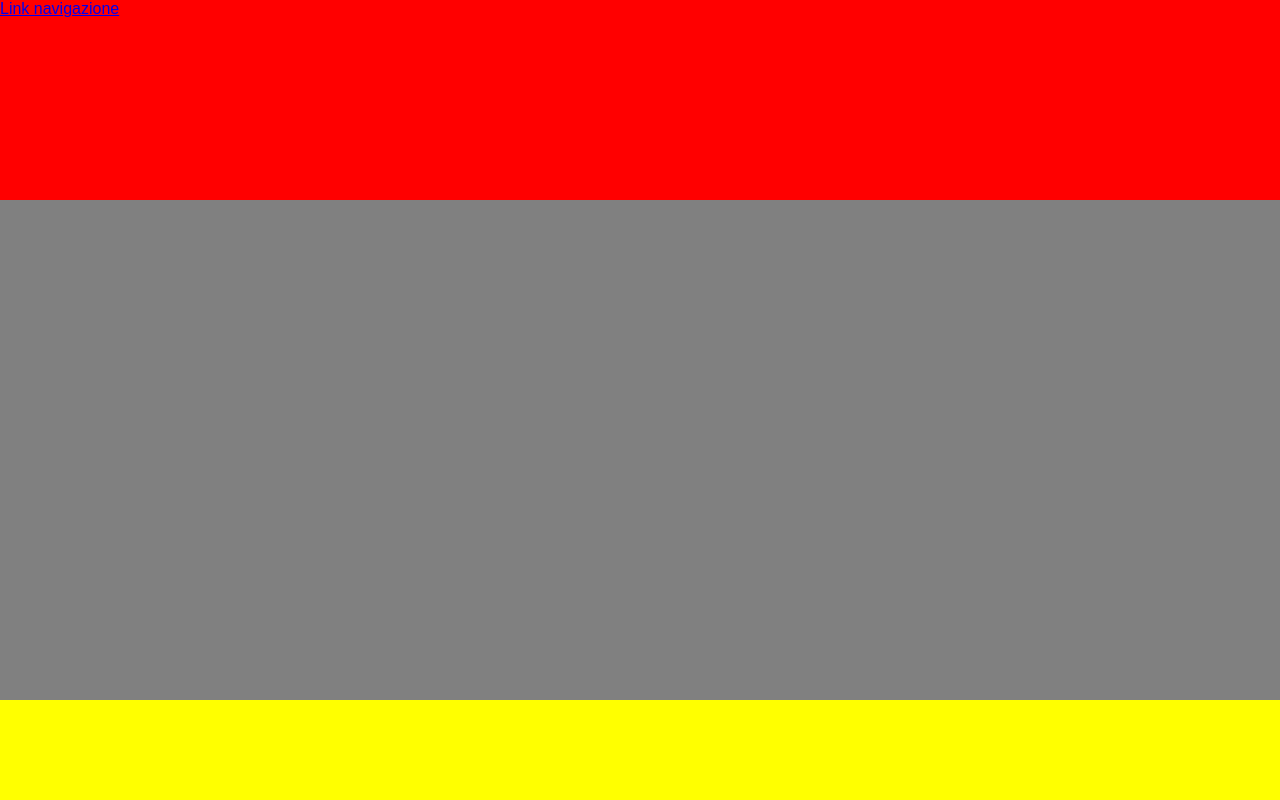
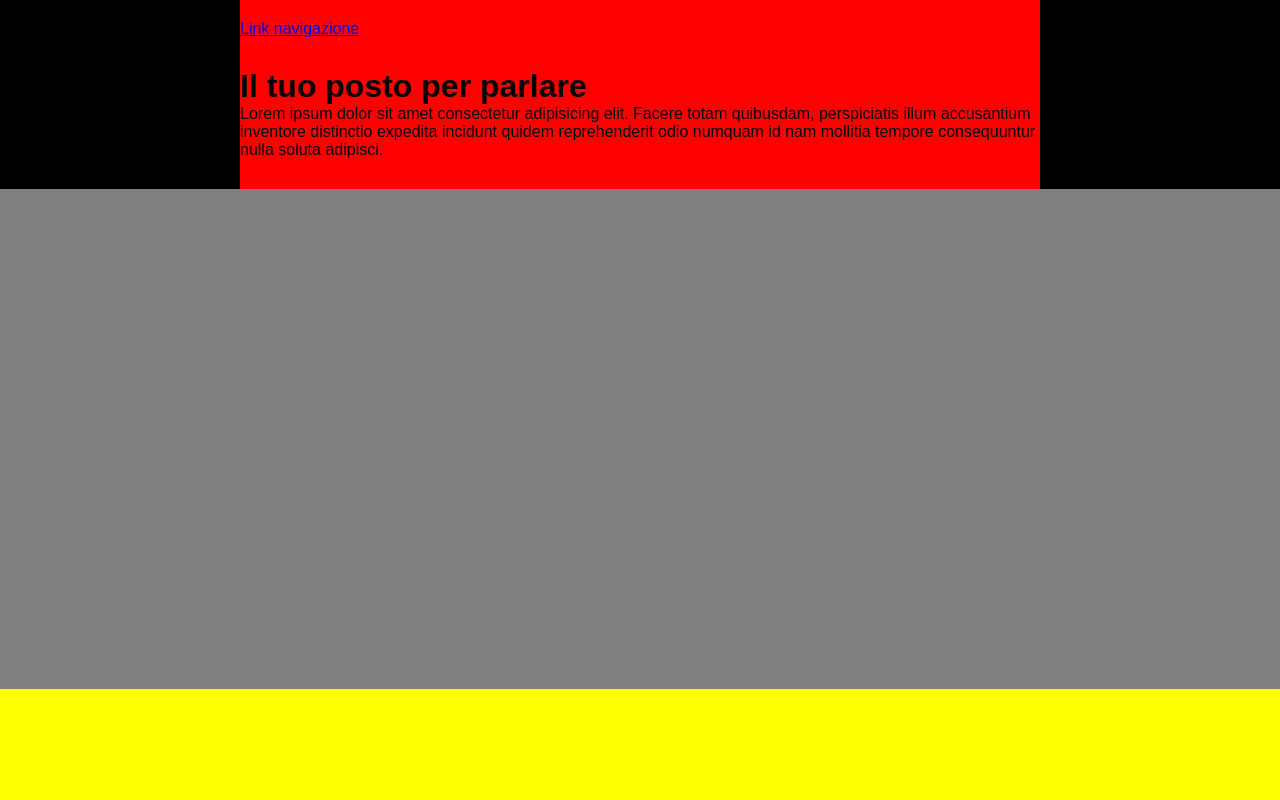
Before and after one commit to Denis-92/htmlcss-discord, a plain HTML site: page index.html in a window 1280 px wide. Shown: the top 800 px of the page. Drawn offline with Linux system fonts and the light colour scheme.

Commit message:
Aggiunto struttura header.

```diff
--- a/css/style.css
+++ b/css/style.css
@@ -26,7 +26,9 @@ body {
 
 header {
     background-color: red;
-    height: 200px;
+    /*height: 200px;*/
+    max-width: 800px;
+    margin: 0 auto;
 }
 
 main {
@@ -39,19 +41,28 @@ footer {
     height: 300px;
 }
 
+nav {
+    padding-top: 20px;
+}
+
 /* /Regole su tag */
+
+
 
 /* Regole su classi */
 
 /* contenitore intera pagina */
 .center-column-page {
     max-width: 1400px;
-    background-color: blue;
+    background-color: black;
     height: 1000px;
     margin: 0 auto;
 }
 /* /contenitore intera pagina */
 
+.call-to-action {
+    padding: 30px 0;
+}
 /* /Regole su classi */
 
 
--- a/index.html
+++ b/index.html
@@ -19,7 +19,21 @@
 
             <header>
 
-                <a href="#">Link navigazione</a>
+                <nav>
+
+                    <a href="#">Link navigazione</a>
+
+                </nav>
+
+                <div class="call-to-action">
+
+                    <h1>Il tuo posto per parlare</h1>
+                    <p>
+                        Lorem ipsum dolor sit amet consectetur adipisicing elit. Facere totam quibusdam, perspiciatis illum accusantium inventore distinctio expedita incidunt quidem reprehenderit odio numquam id nam mollitia tempore consequuntur nulla soluta adipisci.
+                    </p>
+
+                </div>
+
 
             </header>
 
```
